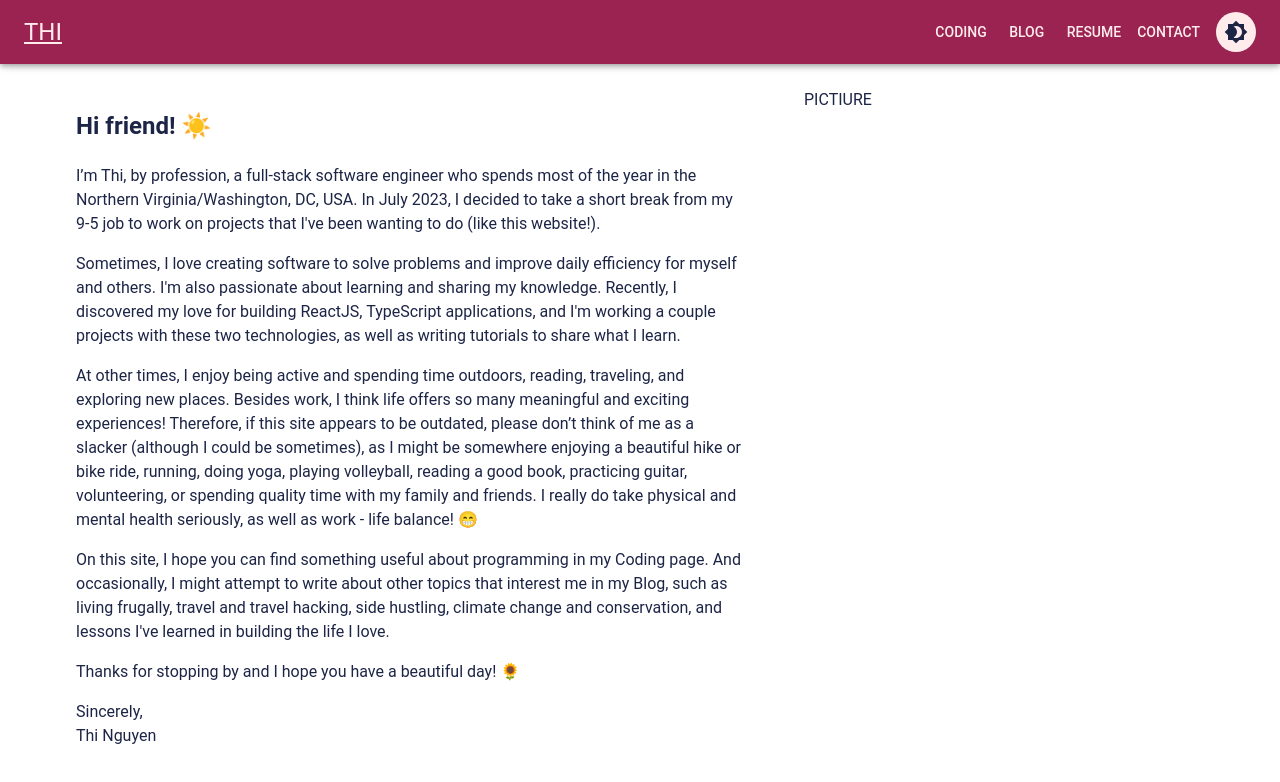
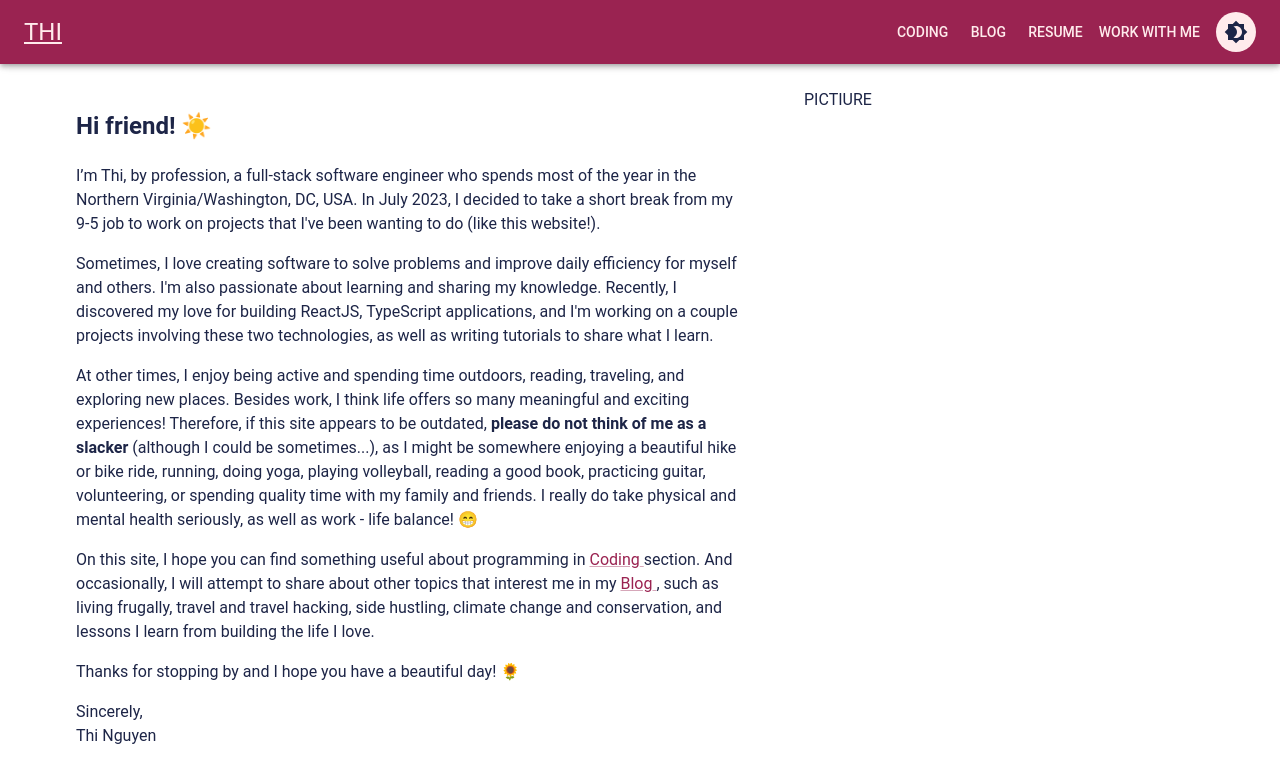
Before and after one commit to justthinguyen/justthinguyen.github.io, a React (Create React App) app: page / in a window 1280 px wide. Shown: the top 782 px of the page. Built offline with nearby package versions, Linux system fonts and the light colour scheme.

Commit message:
more refactoring - love it!

```diff
--- a/src/App.tsx
+++ b/src/App.tsx
@@ -8,18 +8,9 @@ import { ColorModeButton } from './components/ColorModeButton';
 
 import { lightTheme, darkTheme } from './Theme';
 import { PaletteMode } from '@mui/material';
+import { brand, navItems, pages } from './siteInfo';
 
 const ThemeContext = createContext('light');
-
-type PagePaths = { [key: string]: string; };
-const pages: PagePaths = {
-    'Coding': '/coding',
-    'Blog': '/blog',
-    'Resume': '/resume',
-    'Contact': '/contact'
-};
-const navItems = Object.keys(pages);
-const brand = 'THI';
 
 export default function App() {
     const [themeColor, setThemeColor] = useState<PaletteMode>('light');
--- a/src/contents/MyInfo.tsx
+++ b/src/contents/MyInfo.tsx
@@ -1,4 +1,7 @@
 import { Typography } from '@mui/material';
+import { RouterLink } from '../components/Navigation';
+import { pages } from '../siteInfo';
+
 
 export const Intro = () => (
     <Typography>
@@ -9,20 +12,20 @@ export const Intro = () => (
         </p>
         <p>
             Sometimes, I love creating software to solve problems and improve daily efficiency for myself and others. I'm also passionate about learning and sharing my knowledge.
-            Recently, I discovered my love for building ReactJS, TypeScript applications, and I'm working a couple projects with these two technologies, as well as writing tutorials to share what I learn.
+            Recently, I discovered my love for building ReactJS, TypeScript applications, and I'm working on a couple projects involving these two technologies, as well as writing tutorials to share what I learn.
         </p>
 
         <p>
             At other times, I enjoy being active and spending time outdoors, reading, traveling, and exploring new places.
-            Besides work, I think life offers so many meaningful and exciting experiences! Therefore, if this site appears to be outdated, please don’t think of me as a slacker (although I could be sometimes),
+            Besides work, I think life offers so many meaningful and exciting experiences! Therefore, if this site appears to be outdated, <b>please do not think of me as a slacker </b>(although I could be sometimes...),
             as I might be somewhere enjoying a beautiful hike or bike ride, running, doing yoga, playing volleyball, reading a good book, practicing guitar, volunteering, or spending quality time with my family and friends.
             I really do take physical and mental health seriously, as well as work - life balance! 😁
         </p>
 
         <p>
-            On this site, I hope you can find something useful about programming in my Coding page.
-            And occasionally, I might attempt to write about other topics that interest me in my Blog,
-            such as living frugally, travel and travel hacking, side hustling, climate change and conservation, and lessons I've learned in building the life I love.
+            On this site, I hope you can find something useful about programming in <RouterLink to={pages['Coding']}>Coding</RouterLink> section.
+            And occasionally, I will attempt to share about other topics that interest me in my <RouterLink to={pages['Blog']}>Blog</RouterLink> ,
+            such as living frugally, travel and travel hacking, side hustling, climate change and conservation, and lessons I learn from building the life I love.
         </p>
 
         <p>
--- a/src/index.tsx
+++ b/src/index.tsx
@@ -8,7 +8,7 @@ import App from './App';
 import './index.css';
 
 interface props { page?: string }
-const Root = (ps: props) => (<div>HI THERE! We are in {ps.page}</div>);
+const Root = (ps: props) => (<div><h2>Hi there!</h2> Nothing in {ps.page} yet, but Thi is diligently working on this. Please stay tune! </div>);
 
 const router = createBrowserRouter(
     createRoutesFromElements(
--- /dev/null
+++ b/src/siteInfo.ts
@@ -0,0 +1,10 @@
+
+export type PagePaths = { [key: string]: string; };
+export const pages: PagePaths = {
+    'Coding': '/coding',
+    'Blog': '/blog',
+    'Resume': '/resume',
+    'Work with Me': '/work-with-me'
+};
+export const navItems = Object.keys(pages);
+export const brand = 'THI';
```
